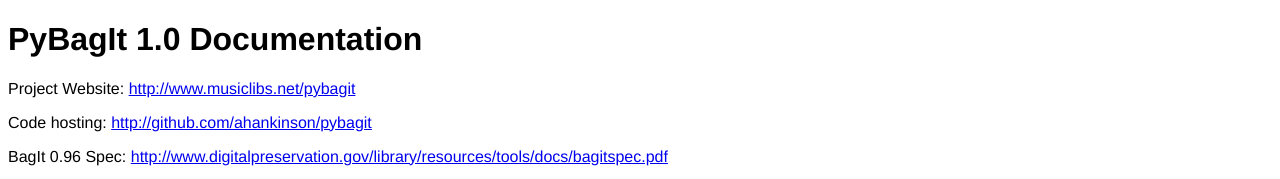
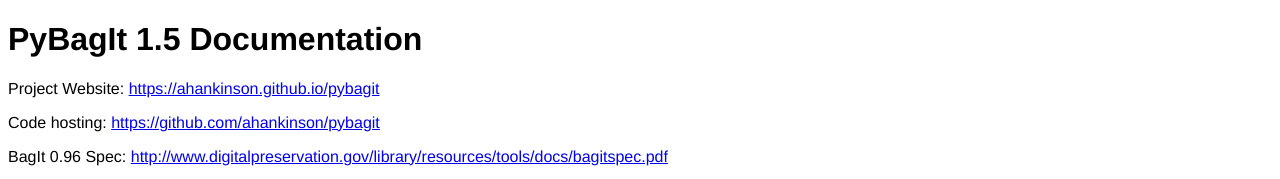
Before and after one commit to ahankinson/pybagit, a plain HTML site: page index.html in a window 1280 px wide. Shown: the top 179 px of the page. Drawn offline with Linux system fonts and the light colour scheme.

Commit message:
Updating info in documentation

```diff
--- a/index.html
+++ b/index.html
@@ -26,14 +26,14 @@
         }
 
     </style>
-    <title>PyBagIt 1.0 Documentation</title>
+    <title>PyBagIt 1.5 Documentation</title>
 
 </head>
 
 <body>
-<h1>PyBagIt 1.0 Documentation</h1>
-<p>Project Website: <a href="http://www.musiclibs.net/pybagit">http://www.musiclibs.net/pybagit</a></p>
-<p>Code hosting: <a href="http://github.com/ahankinson/pybagit">http://github.com/ahankinson/pybagit</a></p>
+<h1>PyBagIt 1.5 Documentation</h1>
+<p>Project Website: <a href="https://ahankinson.github.io/pybagit">https://ahankinson.github.io/pybagit</a></p>
+<p>Code hosting: <a href="https://github.com/ahankinson/pybagit">https://github.com/ahankinson/pybagit</a></p>
 <p>BagIt 0.96 Spec: <a href="http://www.digitalpreservation.gov/library/resources/tools/docs/bagitspec.pdf">http://www.digitalpreservation.gov/library/resources/tools/docs/bagitspec.pdf</a></p>
 <p>This module simplifies creation and management of BagIt files. Version 1.0 of this module conforms to the BagIt v0.96 specification.</p>
 
```
